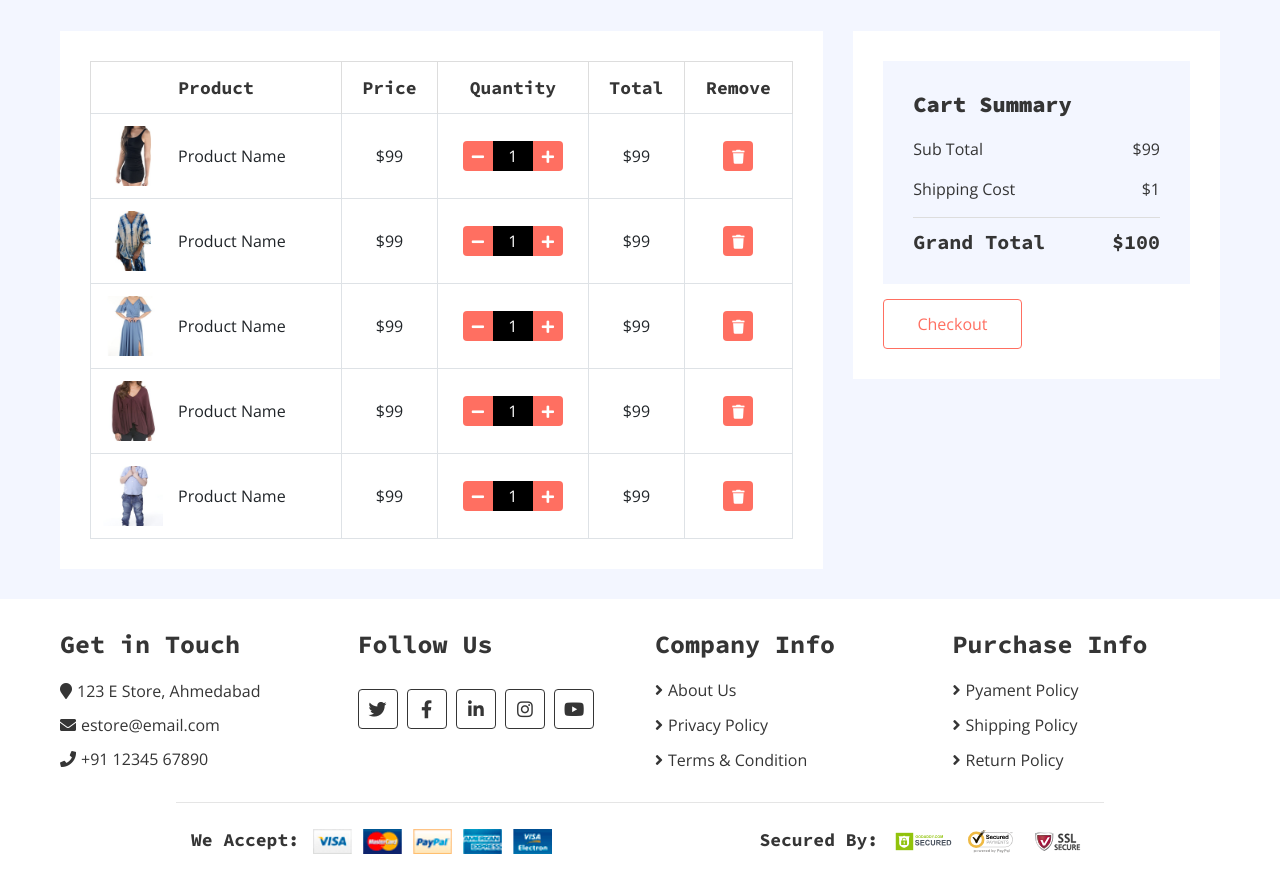
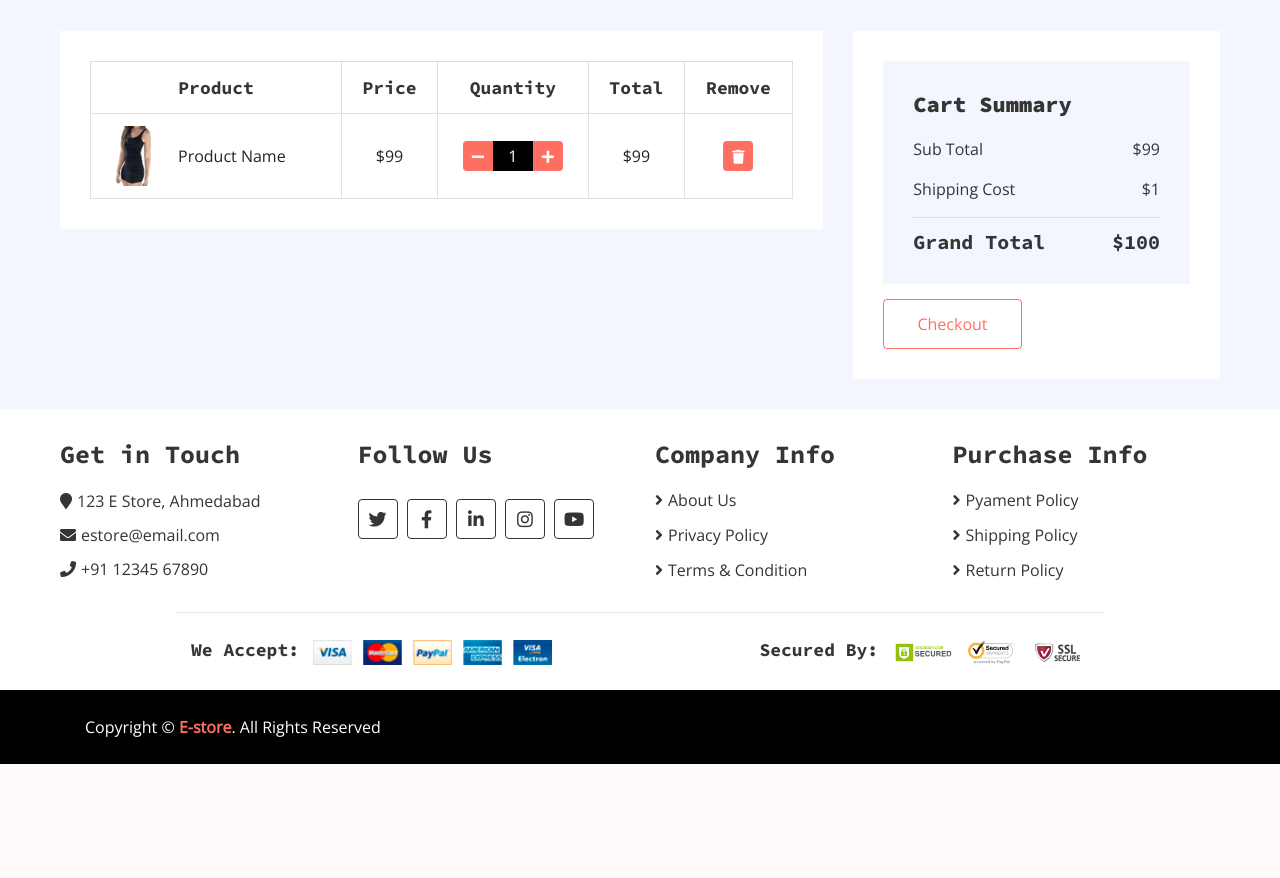
Before and after one commit to jaydesai2304/E-Store, a Django app: template Estore/fashion/templates/cart.html in a window 1280 px wide. Shown: the part 173-1051 px from the top of the page. After the commit the page ends 937 px from the top, so only its background shows below. Run offline with Django 3.2, Linux system fonts and the light colour scheme; the template is opened without the code that fills it, so the values that code supplies are empty; some libraries are stand-ins or nearby versions.

Commit message:
Update code

```diff
--- a/Estore/fashion/templates/cart.html
+++ b/Estore/fashion/templates/cart.html
@@ -82,78 +82,6 @@
                                             <td>$99</td>
                                             <td><button><i class="fa fa-trash"></i></button></td>
                                         </tr>
-                                        <tr>
-                                            <td>
-                                                <div class="img">
-                                                    <a href="#"><img src="{% static 'img/product-2.jpg' %}" alt="Image"></a>
-                                                    <p>Product Name</p>
-                                                </div>
-                                            </td>
-                                            <td>$99</td>
-                                            <td>
-                                                <div class="qty">
-                                                    <button class="btn-minus"><i class="fa fa-minus"></i></button>
-                                                    <input type="text" value="1">
-                                                    <button class="btn-plus"><i class="fa fa-plus"></i></button>
-                                                </div>
-                                            </td>
-                                            <td>$99</td>
-                                            <td><button><i class="fa fa-trash"></i></button></td>
-                                        </tr>
-                                        <tr>
-                                            <td>
-                                                <div class="img">
-                                                    <a href="#"><img src="{% static 'img/product-3.jpg' %}" alt="Image"></a>
-                                                    <p>Product Name</p>
-                                                </div>
-                                            </td>
-                                            <td>$99</td>
-                                            <td>
-                                                <div class="qty">
-                                                    <button class="btn-minus"><i class="fa fa-minus"></i></button>
-                                                    <input type="text" value="1">
-                                                    <button class="btn-plus"><i class="fa fa-plus"></i></button>
-                                                </div>
-                                            </td>
-                                            <td>$99</td>
-                                            <td><button><i class="fa fa-trash"></i></button></td>
-                                        </tr>
-                                        <tr>
-                                            <td>
-                                                <div class="img">
-                                                    <a href="#"><img src="{% static 'img/product-4.jpg' %}" alt="Image"></a>
-                                                    <p>Product Name</p>
-                                                </div>
-                                            </td>
-                                            <td>$99</td>
-                                            <td>
-                                                <div class="qty">
-                                                    <button class="btn-minus"><i class="fa fa-minus"></i></button>
-                                                    <input type="text" value="1">
-                                                    <button class="btn-plus"><i class="fa fa-plus"></i></button>
-                                                </div>
-                                            </td>
-                                            <td>$99</td>
-                                            <td><button><i class="fa fa-trash"></i></button></td>
-                                        </tr>
-                                        <tr>
-                                            <td>
-                                                <div class="img">
-                                                    <a href="#"><img src="{% static 'img/product-5.jpg' %}" alt="Image"></a>
-                                                    <p>Product Name</p>
-                                                </div>
-                                            </td>
-                                            <td>$99</td>
-                                            <td>
-                                                <div class="qty">
-                                                    <button class="btn-minus"><i class="fa fa-minus"></i></button>
-                                                    <input type="text" value="1">
-                                                    <button class="btn-plus"><i class="fa fa-plus"></i></button>
-                                                </div>
-                                            </td>
-                                            <td>$99</td>
-                                            <td><button><i class="fa fa-trash"></i></button></td>
-                                        </tr>
                                     </tbody>
                                 </table>
                             </div>
```
Also changed, not shown: Estore/db.sqlite3, Estore/fashion/migrations/0011_cartitem.py (added).
